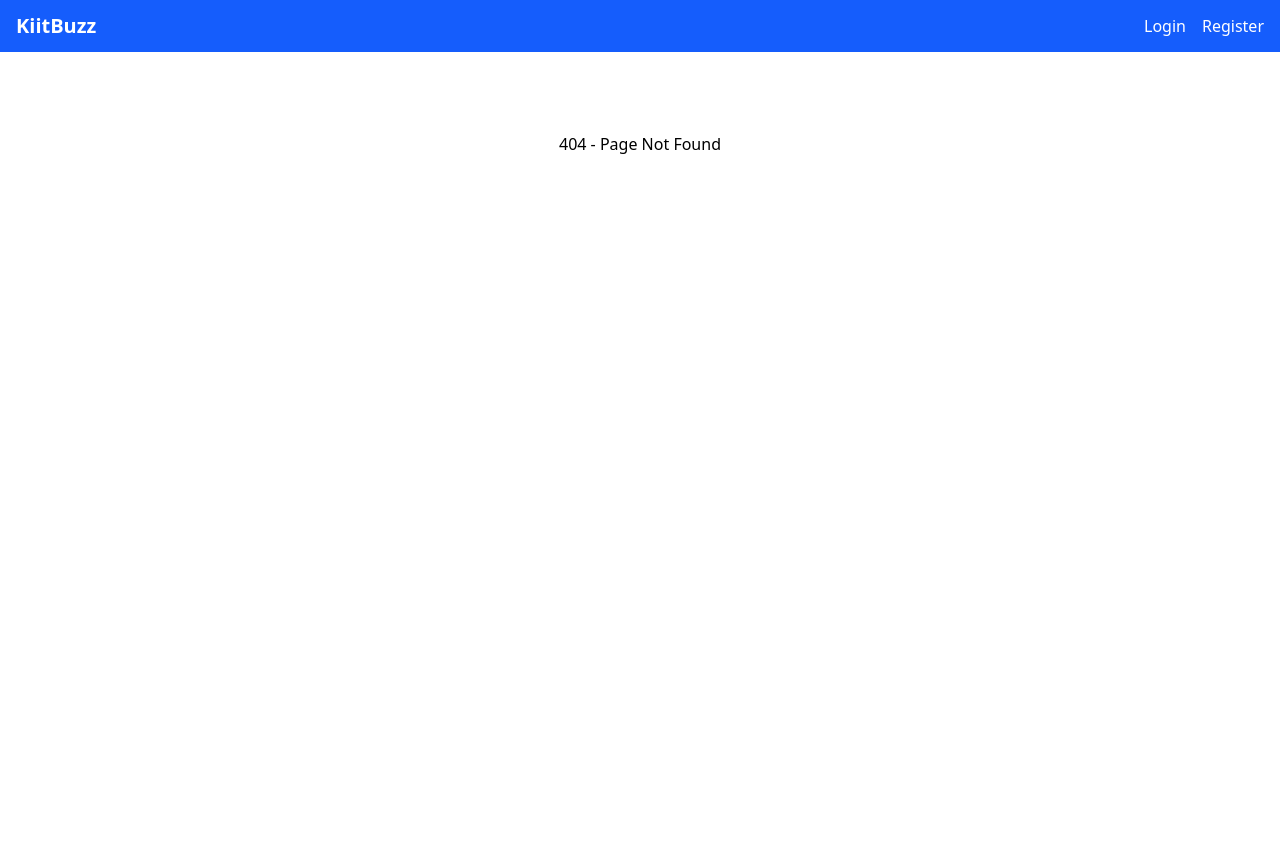
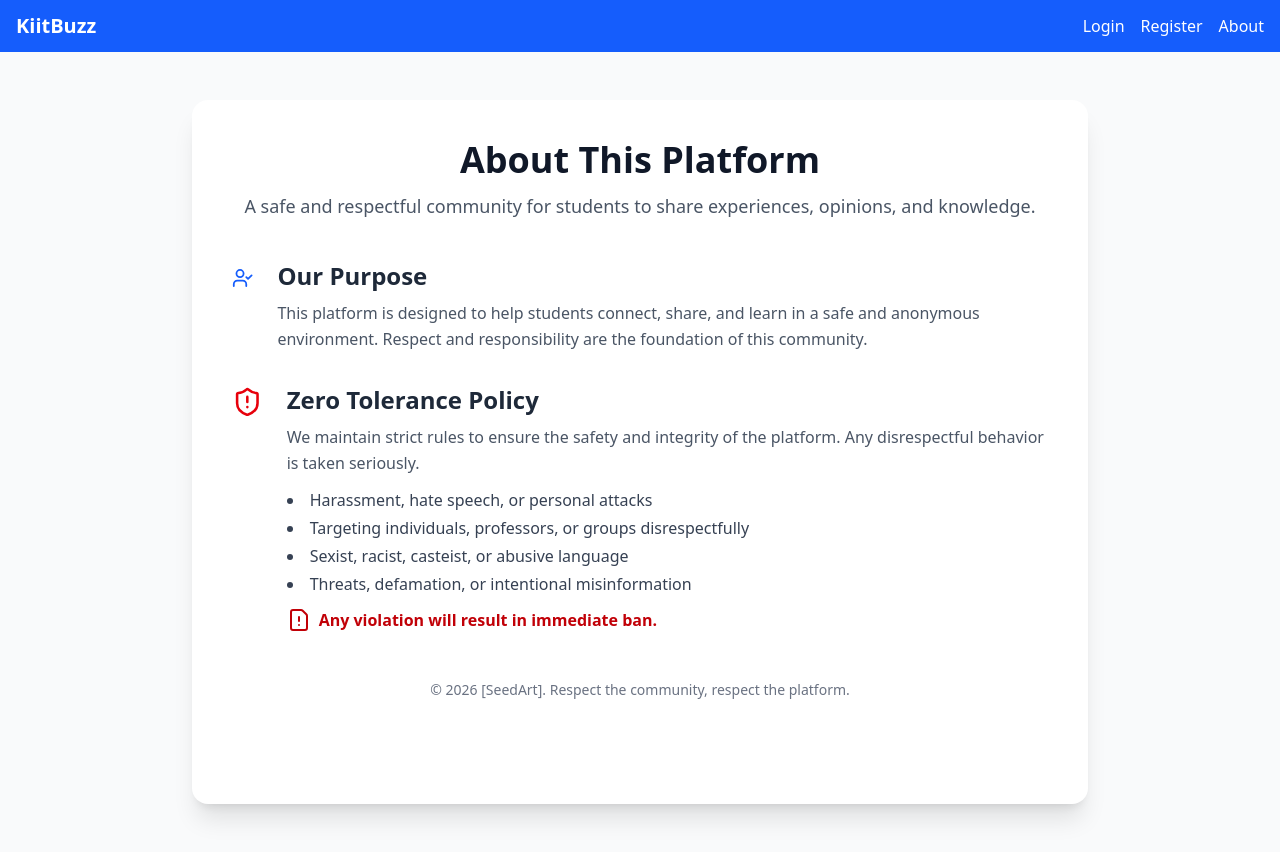
Before and after one commit to SEEDART007/KIITBuzz, a React app in the folder frontend/: page /about in a window 1280 px wide. Before the commit this address had no page. Before the commit the page ends 800 px from the top, so only its background shows below. Built offline with nearby package versions, Linux system fonts and the light colour scheme; the HTML template or start-up script is replaced by a standard one.

Commit message:
about page added and some minimal fixes

```diff
--- a/frontend/src/App.jsx
+++ b/frontend/src/App.jsx
@@ -15,6 +15,7 @@ import BlogPage from "./pages/BlogPage";
 import AdminPage from "./pages/AdminPage";
 import AnalyticsPage from "./pages/AnalyticsPage";
 import EditPost from "./pages/EditPost";
+import About from "./pages/About";
 
 /* ---------------- PROTECTED ROUTES ---------------- */
 
@@ -106,6 +107,7 @@ function App() {
           }
         />
         <Route path="/blogs/edit/:id" element={<EditPost />} />
+        <Route path="/about" element={<About />} />
 
         <Route
           path="/analytics"
--- a/frontend/src/components/Navbar.jsx
+++ b/frontend/src/components/Navbar.jsx
@@ -64,6 +64,9 @@ export default function Navbar() {
               </Link>
               <Link to="/register" className="hover:underline">
                 Register
+              </Link>
+               <Link to="/about" className="hover:underline">
+                About
               </Link>
             </>
           )}
@@ -133,6 +136,14 @@ export default function Navbar() {
               >
                 Register
               </Link>
+
+              <Link
+                to="/about"
+                onClick={() => setOpen(false)}
+                className="p-2 rounded hover:bg-blue-500"
+              >
+                About
+              </Link>
             </>
           )}
         </div>
--- /dev/null
+++ b/frontend/src/pages/About.jsx
@@ -0,0 +1,70 @@
+import { ShieldAlert, UserCheck, FileExclamationPoint } from "lucide-react";
+
+export default function About() {
+  return (
+    <div className="min-h-screen bg-gray-50 flex justify-center px-4 py-12">
+      <div className="bg-white max-w-4xl w-full p-10 rounded-2xl shadow-xl">
+        {/* Header */}
+        <div className="text-center mb-10">
+          <h1 className="text-4xl font-bold text-gray-900 mb-3">
+            About This Platform
+          </h1>
+          <p className="text-gray-600 text-lg">
+            A safe and respectful community for students to share experiences,
+            opinions, and knowledge.
+          </p>
+        </div>
+
+        {/* Sections */}
+        <div className="space-y-8">
+          {/* Purpose */}
+          <div className="flex items-start gap-6">
+            <UserCheck size={36} className="text-blue-600" />
+            <div>
+              <h2 className="text-2xl font-semibold text-gray-800 mb-2">
+                Our Purpose
+              </h2>
+              <p className="text-gray-600 leading-relaxed">
+                This platform is designed to help students connect, share, and
+                learn in a safe and anonymous environment. Respect and
+                responsibility are the foundation of this community.
+              </p>
+            </div>
+          </div>
+
+          {/* Rules / Zero Tolerance */}
+          <div className="flex items-start gap-6">
+            <ShieldAlert size={36} className="text-red-600" />
+            <div>
+              <h2 className="text-2xl font-semibold text-gray-800 mb-2">
+                Zero Tolerance Policy
+              </h2>
+              <p className="text-gray-600 leading-relaxed mb-3">
+                We maintain strict rules to ensure the safety and integrity of
+                the platform. Any disrespectful behavior is taken seriously.
+              </p>
+              <ul className="list-disc list-inside text-gray-700 space-y-1">
+                <li>Harassment, hate speech, or personal attacks</li>
+                <li>Targeting individuals, professors, or groups disrespectfully</li>
+                <li>Sexist, racist, casteist, or abusive language</li>
+                <li>Threats, defamation, or intentional misinformation</li>
+              </ul>
+              <p className="mt-3 font-semibold text-red-700 flex items-center gap-2">
+                <FileExclamationPoint /> Any violation will result in immediate ban.
+              </p>
+            </div>
+          </div>
+
+
+
+        </div>
+
+        {/* Footer */}
+        <p className="mt-12 text-center text-gray-500 text-sm">
+          &copy; {new Date().getFullYear()} [SeedArt]. Respect the community,
+          respect the platform.
+        </p>
+      </div>
+    </div>
+  );
+}
--- a/frontend/src/pages/AdminPage.jsx
+++ b/frontend/src/pages/AdminPage.jsx
@@ -70,7 +70,7 @@ export default function AdminPage() {
         className="flex justify-between items-center py-2 border-b last:border-b-0"
       >
         <span className="truncate">
-          {u.email}
+          {u.username}
           {u.isBanned && <strong className="text-red-600 ml-2">(BANNED)</strong>}
         </span>
         {!u.isBanned && (
--- a/frontend/src/pages/BlogPage.jsx
+++ b/frontend/src/pages/BlogPage.jsx
@@ -62,7 +62,7 @@ export default function BlogPage() {
           className="w-12 h-12 rounded-full mr-3"
         />
         <div className="text-sm text-gray-500">
-          <span className="font-semibold">Anonymous</span>{" "}
+          <span className="font-semibold">{post.author?.username || "Anonymous"}</span>{" "}
           {post.author?.department} {post.author?.year} | {post.category}
         </div>
       </div>
```
Also changed, not shown: 2 other files (tests, documents, lock files or other folders).
